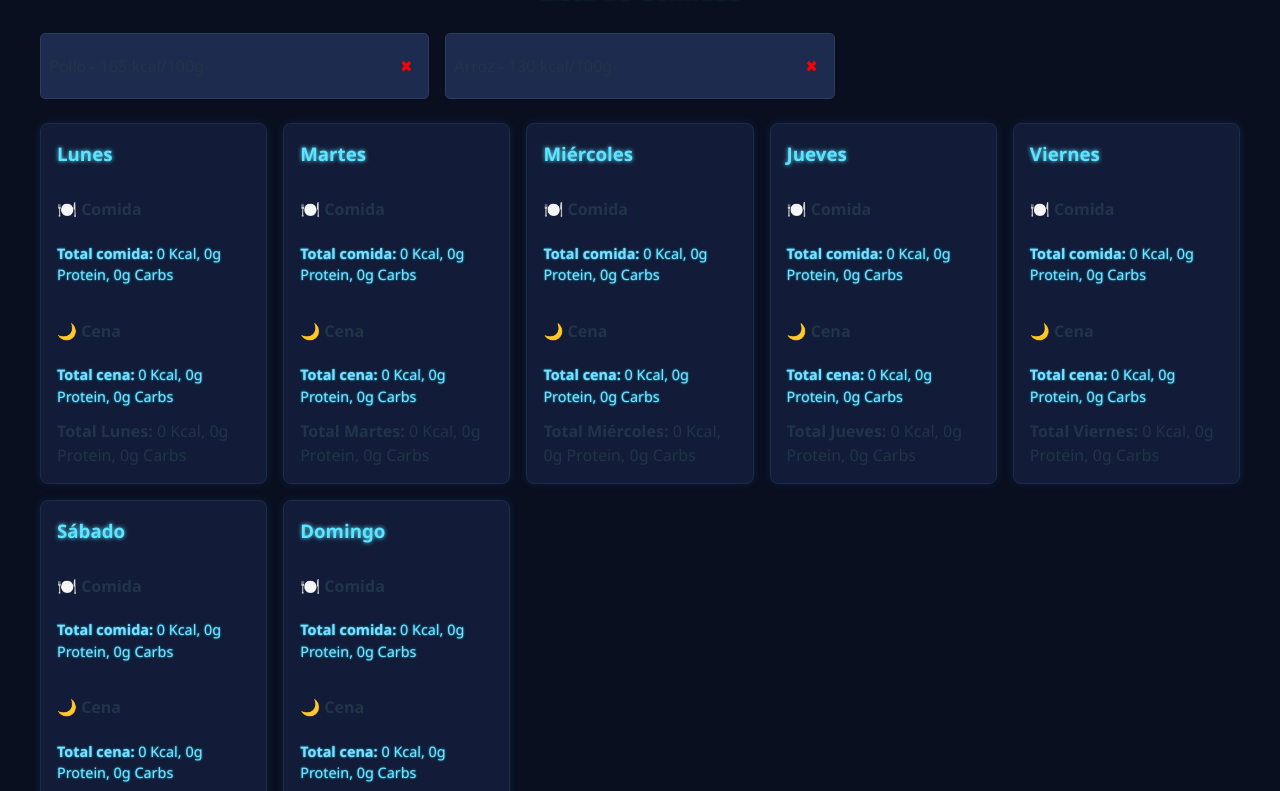
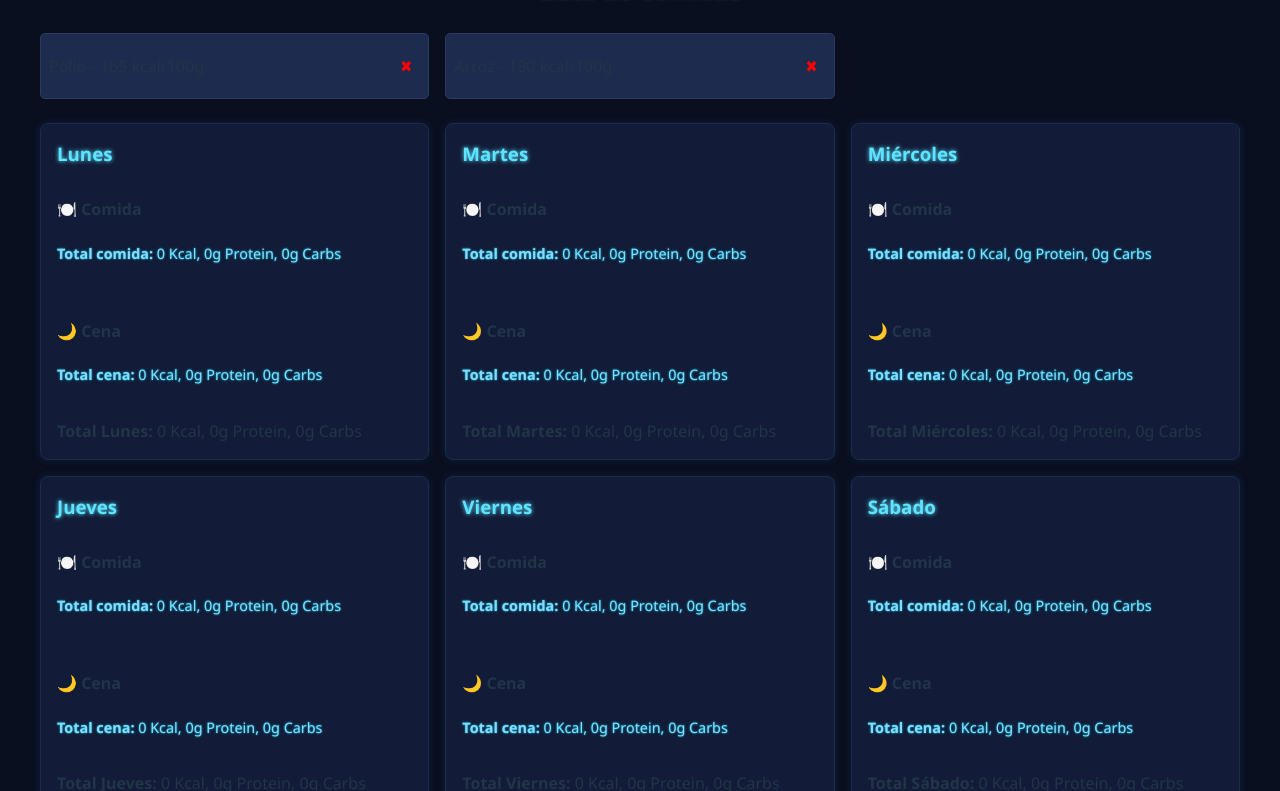
Before and after one commit to TamaraFdez/KcalWeek, a React (Vite) app: page / in a window 1280 px wide. Shown: the part 469-1260 px from the top of the page. Built offline with nearby package versions, Linux system fonts and the light colour scheme.

Commit message:
feat: adjust week-grid column size to improve layout responsiveness

```diff
--- a/src/App.css
+++ b/src/App.css
@@ -92,7 +92,7 @@ button:active{
 .week-grid {
  display: grid;
  grid-template-columns:  repeat(
-  auto-fit, minmax(200px, 1fr));
+  auto-fit, minmax(300px, 1fr));
   gap: 1rem;
 
 }
```
